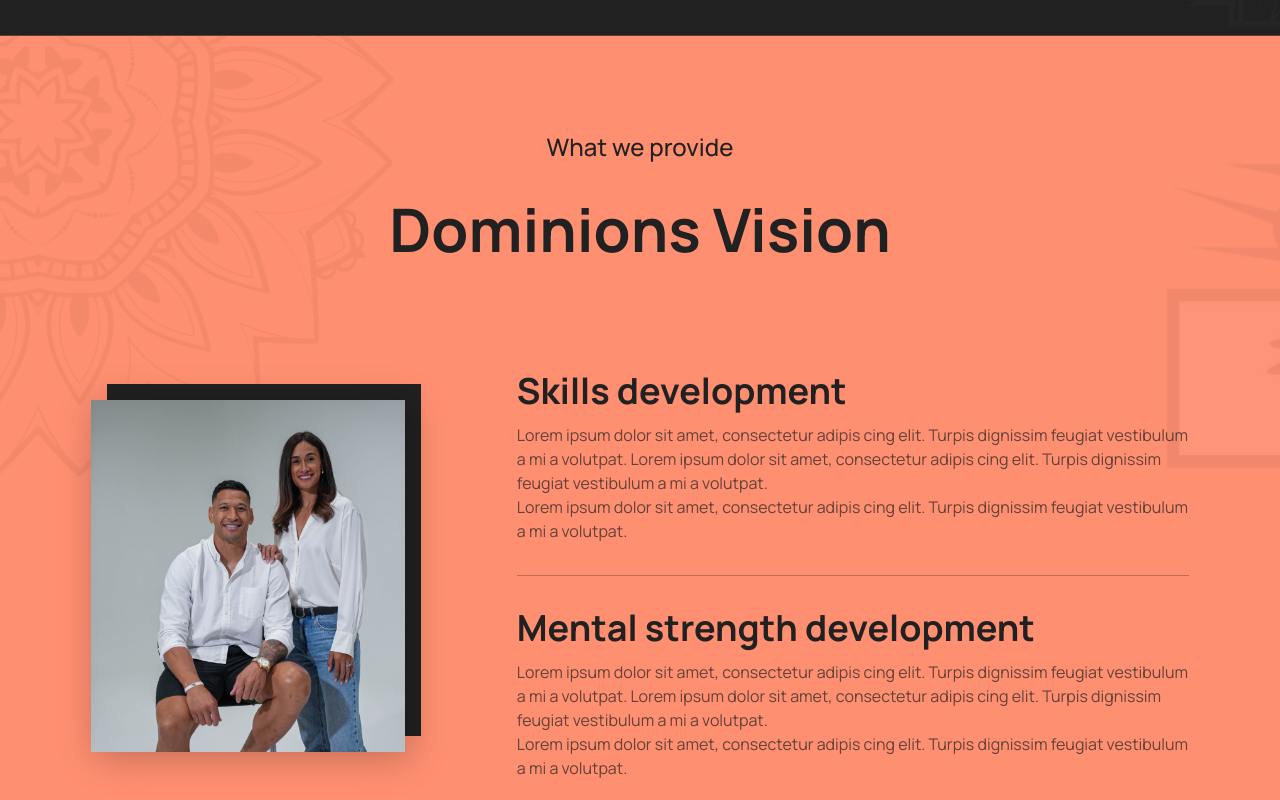
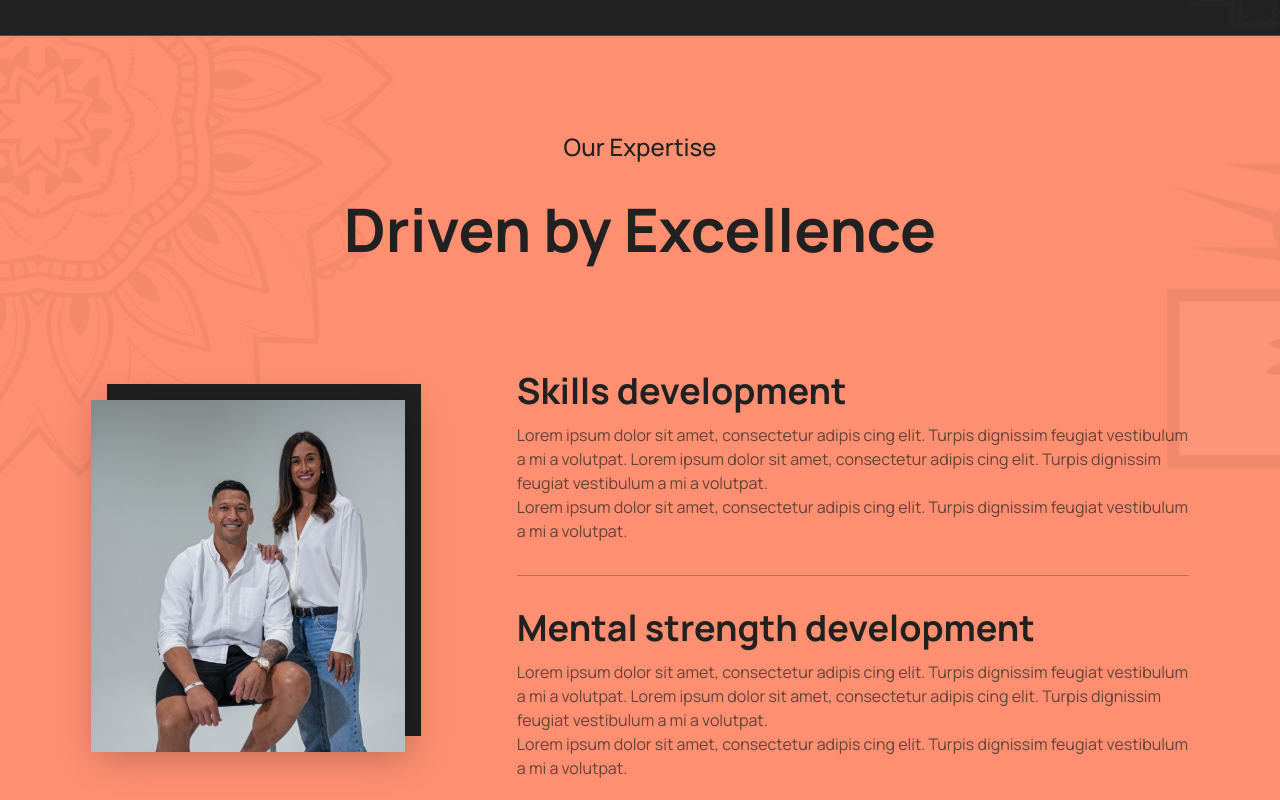
Before and after one commit to fireFistAniket/Dominion, a Next.js app: page / in a window 1280 px wide. Shown: the part 1420-2220 px from the top of the page. Built offline with nearby package versions, Linux system fonts and the light colour scheme.

Commit message:
advanced

```diff
--- a/src/features/DominionVision/index.tsx
+++ b/src/features/DominionVision/index.tsx
@@ -5,10 +5,10 @@ export default function DominionVision() {
     <section className="bg-[url('/custom-bg/dominion-vision-bg.png')] bg-cover bg-no-repeat flex flex-col gap-20 px-4 md:px-0 py-11 md:py-24">
       <div className="flex flex-col items-center justify-center gap-6 md:gap-9">
         <h3 className="text-site-black text-base lg:text-2xl font-medium">
-          What we provide
+          Our Expertise
         </h3>
         <h1 className="text-site-black text-4xl lg:text-6xl font-bold">
-          Dominions Vision
+          Driven by Excellence
         </h1>
       </div>
       <div className="flex flex-col lg:flex-row items-center justify-center gap-12 lg:gap-28">
--- a/src/features/Footer/index.tsx
+++ b/src/features/Footer/index.tsx
@@ -60,7 +60,7 @@ export default function Footer() {
               <div className="flex gap-2">
                 {socialLinks.map((link, index) => (
                   <Link
-                    href="/"
+                    href={link.href}
                     target="_blank"
                     referrerPolicy="no-referrer"
                     key={index}
--- a/src/features/RugbyForDummies/index.tsx
+++ b/src/features/RugbyForDummies/index.tsx
@@ -97,7 +97,7 @@ export default function RugbyForDummies() {
               type="button"
               className="font-medium text-sm lg:text-lg px-3 lg:px-7 py-4 border border-site-white text-site-white transition-colors duration-300 hover:bg-site-white hover:text-site-black"
             >
-              Explore Ebooks
+              Explore Our Ebooks
             </button>
           </div>
         </div>
```
